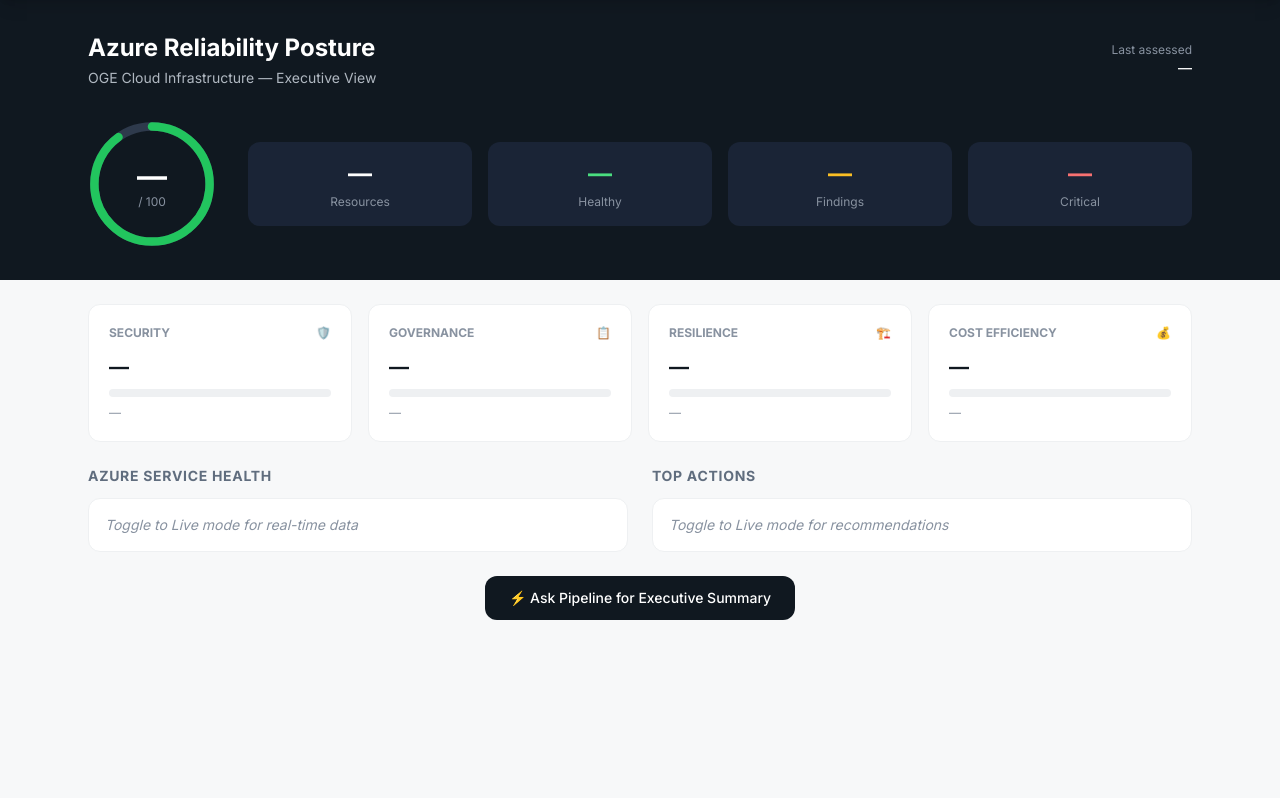
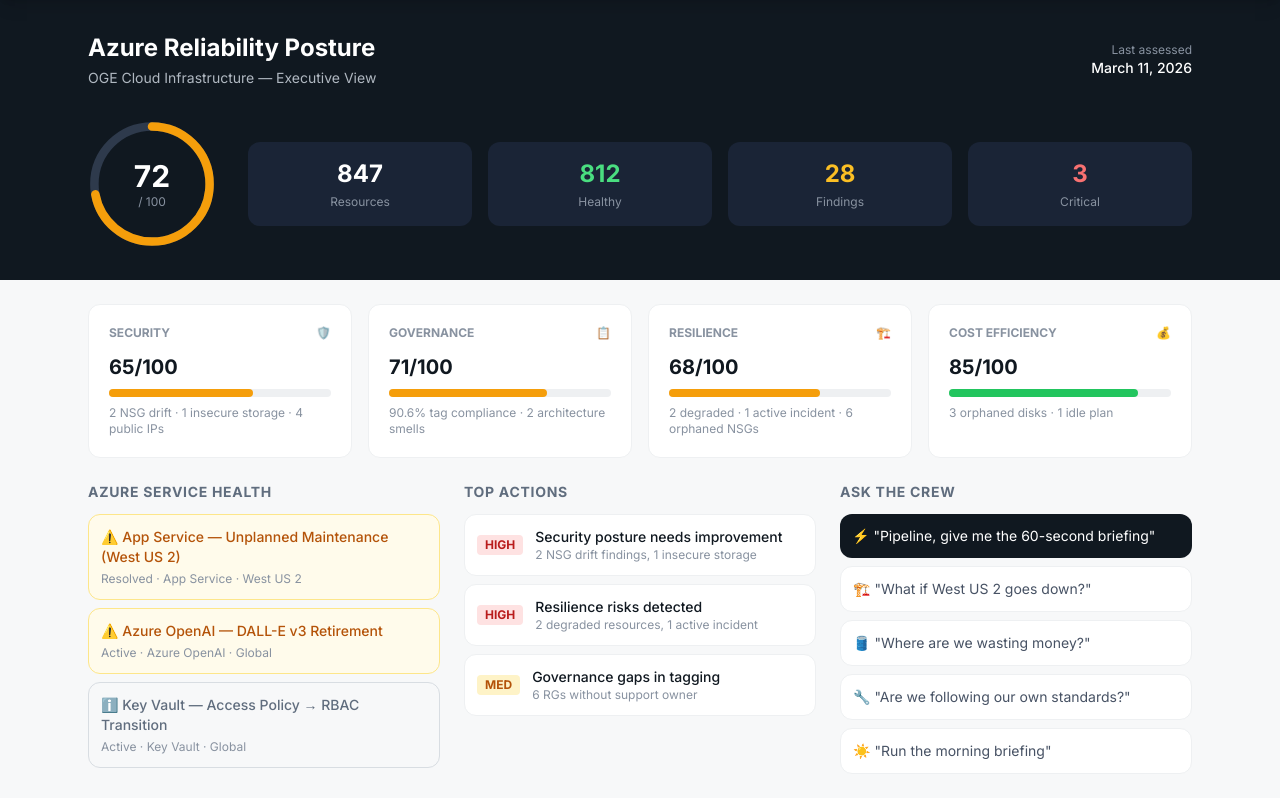
Before and after one commit to Sleepyreaper/OGEAgenticITOperations, a Flask app: page / in a window 1280 px wide. Shown: the part 64-862 px from the top of the page. Before the commit the page ends 684 px from the top, so only its background shows below. Run offline with Flask 3, Linux system fonts and the light colour scheme; some libraries are stand-ins or nearby versions.

Commit message:
Reliability page: demo data pre-populated, executive chat with suggested questions, 3-column layout

```diff
--- a/templates/index.html
+++ b/templates/index.html
@@ -99,7 +99,7 @@
           </div>
           <div class="text-right">
             <div class="text-xs text-oge-gray-400">Last assessed</div>
-            <div class="text-sm font-medium" id="exec-timestamp">—</div>
+            <div class="text-sm font-medium" id="exec-timestamp">March 11, 2026</div>
           </div>
         </div>
 
@@ -108,30 +108,30 @@
           <div class="relative">
             <svg class="w-32 h-32" viewBox="0 0 120 120">
               <circle cx="60" cy="60" r="54" fill="none" stroke="#2E3A4C" stroke-width="8"/>
-              <circle id="exec-score-ring" cx="60" cy="60" r="54" fill="none" stroke="#22C55E" stroke-width="8"
-                stroke-dasharray="339.3" stroke-dashoffset="34" stroke-linecap="round"
+              <circle id="exec-score-ring" cx="60" cy="60" r="54" fill="none" stroke="#F59E0B" stroke-width="8"
+                stroke-dasharray="339.3" stroke-dashoffset="95" stroke-linecap="round"
                 transform="rotate(-90 60 60)" style="transition: stroke-dashoffset 1s ease"/>
             </svg>
             <div class="absolute inset-0 flex flex-col items-center justify-center">
-              <span id="exec-score" class="text-3xl font-bold">—</span>
+              <span id="exec-score" class="text-3xl font-bold">72</span>
               <span class="text-xs text-oge-gray-400">/ 100</span>
             </div>
           </div>
           <div class="flex-1 grid grid-cols-4 gap-4">
             <div class="bg-oge-gray-800 rounded-xl p-4 text-center">
-              <div class="text-2xl font-bold" id="exec-resources">—</div>
+              <div class="text-2xl font-bold" id="exec-resources">847</div>
               <div class="text-xs text-oge-gray-400 mt-1">Resources</div>
             </div>
             <div class="bg-oge-gray-800 rounded-xl p-4 text-center">
-              <div class="text-2xl font-bold text-green-400" id="exec-healthy">—</div>
+              <div class="text-2xl font-bold text-green-400" id="exec-healthy">812</div>
               <div class="text-xs text-oge-gray-400 mt-1">Healthy</div>
             </div>
             <div class="bg-oge-gray-800 rounded-xl p-4 text-center">
-              <div class="text-2xl font-bold text-amber-400" id="exec-findings">—</div>
+              <div class="text-2xl font-bold text-amber-400" id="exec-findings">28</div>
               <div class="text-xs text-oge-gray-400 mt-1">Findings</div>
             </div>
             <div class="bg-oge-gray-800 rounded-xl p-4 text-center">
-              <div class="text-2xl font-bold text-red-400" id="exec-critical">—</div>
+              <div class="text-2xl font-bold text-red-400" id="exec-critical">3</div>
               <div class="text-xs text-oge-gray-400 mt-1">Critical</div>
             </div>
           </div>
@@ -145,63 +145,107 @@
         <div class="bg-white rounded-xl border border-oge-gray-100 p-5">
           <div class="flex items-center justify-between mb-3">
             <span class="text-xs font-bold text-oge-gray-400 uppercase">Security</span>
-            <span class="text-xs" id="exec-sec-icon">🛡️</span>
-          </div>
-          <div class="text-xl font-bold" id="exec-sec-score">—</div>
-          <div class="w-full bg-oge-gray-100 rounded-full h-2 mt-2"><div id="exec-sec-bar" class="bg-green-500 h-2 rounded-full" style="width:0%;transition:width 1s"></div></div>
-          <div class="text-xs text-oge-gray-400 mt-2" id="exec-sec-detail">—</div>
+            <span class="text-xs">🛡️</span>
+          </div>
+          <div class="text-xl font-bold" id="exec-sec-score">65/100</div>
+          <div class="w-full bg-oge-gray-100 rounded-full h-2 mt-2"><div id="exec-sec-bar" class="bg-amber-500 h-2 rounded-full" style="width:65%;transition:width 1s"></div></div>
+          <div class="text-xs text-oge-gray-400 mt-2" id="exec-sec-detail">2 NSG drift · 1 insecure storage · 4 public IPs</div>
         </div>
         <div class="bg-white rounded-xl border border-oge-gray-100 p-5">
           <div class="flex items-center justify-between mb-3">
             <span class="text-xs font-bold text-oge-gray-400 uppercase">Governance</span>
             <span class="text-xs">📋</span>
           </div>
-          <div class="text-xl font-bold" id="exec-gov-score">—</div>
-          <div class="w-full bg-oge-gray-100 rounded-full h-2 mt-2"><div id="exec-gov-bar" class="bg-blue-500 h-2 rounded-full" style="width:0%;transition:width 1s"></div></div>
-          <div class="text-xs text-oge-gray-400 mt-2" id="exec-gov-detail">—</div>
+          <div class="text-xl font-bold" id="exec-gov-score">71/100</div>
+          <div class="w-full bg-oge-gray-100 rounded-full h-2 mt-2"><div id="exec-gov-bar" class="bg-amber-500 h-2 rounded-full" style="width:71%;transition:width 1s"></div></div>
+          <div class="text-xs text-oge-gray-400 mt-2" id="exec-gov-detail">90.6% tag compliance · 2 architecture smells</div>
         </div>
         <div class="bg-white rounded-xl border border-oge-gray-100 p-5">
           <div class="flex items-center justify-between mb-3">
             <span class="text-xs font-bold text-oge-gray-400 uppercase">Resilience</span>
             <span class="text-xs">🏗️</span>
           </div>
-          <div class="text-xl font-bold" id="exec-res-score">—</div>
-          <div class="w-full bg-oge-gray-100 rounded-full h-2 mt-2"><div id="exec-res-bar" class="bg-violet-500 h-2 rounded-full" style="width:0%;transition:width 1s"></div></div>
-          <div class="text-xs text-oge-gray-400 mt-2" id="exec-res-detail">—</div>
+          <div class="text-xl font-bold" id="exec-res-score">68/100</div>
+          <div class="w-full bg-oge-gray-100 rounded-full h-2 mt-2"><div id="exec-res-bar" class="bg-amber-500 h-2 rounded-full" style="width:68%;transition:width 1s"></div></div>
+          <div class="text-xs text-oge-gray-400 mt-2" id="exec-res-detail">2 degraded · 1 active incident · 6 orphaned NSGs</div>
         </div>
         <div class="bg-white rounded-xl border border-oge-gray-100 p-5">
           <div class="flex items-center justify-between mb-3">
             <span class="text-xs font-bold text-oge-gray-400 uppercase">Cost Efficiency</span>
             <span class="text-xs">💰</span>
           </div>
-          <div class="text-xl font-bold" id="exec-cost-score">—</div>
-          <div class="w-full bg-oge-gray-100 rounded-full h-2 mt-2"><div id="exec-cost-bar" class="bg-green-500 h-2 rounded-full" style="width:0%;transition:width 1s"></div></div>
-          <div class="text-xs text-oge-gray-400 mt-2" id="exec-cost-detail">—</div>
+          <div class="text-xl font-bold" id="exec-cost-score">85/100</div>
+          <div class="w-full bg-oge-gray-100 rounded-full h-2 mt-2"><div id="exec-cost-bar" class="bg-green-500 h-2 rounded-full" style="width:85%;transition:width 1s"></div></div>
+          <div class="text-xs text-oge-gray-400 mt-2" id="exec-cost-detail">3 orphaned disks · 1 idle plan</div>
         </div>
       </div>
 
-      <!-- Active incidents & top actions -->
-      <div class="grid grid-cols-2 gap-6">
+      <!-- Service health + actions + crew insight -->
+      <div class="grid grid-cols-3 gap-6">
+        <!-- Service Health -->
         <div>
           <h2 class="text-sm font-bold text-oge-gray-500 uppercase tracking-wider mb-3">Azure Service Health</h2>
           <div id="exec-service-health" class="space-y-2">
-            <div class="bg-white rounded-xl border border-oge-gray-100 p-4 text-sm text-oge-gray-400 italic">Toggle to Live mode for real-time data</div>
-          </div>
-        </div>
+            <div class="bg-amber-50 border border-amber-200 rounded-xl p-3 cursor-pointer hover:shadow-md" onclick="askCouncil('The App Service in West US 2 had unplanned maintenance recently. Which of our resources are affected? What proactive resilience steps should we take?')">
+              <div class="font-medium text-amber-700 text-sm">⚠️ App Service — Unplanned Maintenance (West US 2)</div>
+              <div class="text-xs text-oge-gray-400 mt-1">Resolved · App Service · West US 2</div>
+            </div>
+            <div class="bg-amber-50 border border-amber-200 rounded-xl p-3 cursor-pointer hover:shadow-md" onclick="askCouncil('DALL-E model version 3 is being retired. Do we use this model? What is our migration plan?')">
+              <div class="font-medium text-amber-700 text-sm">⚠️ Azure OpenAI — DALL-E v3 Retirement</div>
+              <div class="text-xs text-oge-gray-400 mt-1">Active · Azure OpenAI · Global</div>
+            </div>
+            <div class="bg-oge-gray-50 border border-oge-gray-200 rounded-xl p-3 cursor-pointer hover:shadow-md" onclick="askCouncil('Key Vault access policy to RBAC transition — are our vaults affected? What do we need to do?')">
+              <div class="font-medium text-oge-gray-500 text-sm">ℹ️ Key Vault — Access Policy → RBAC Transition</div>
+              <div class="text-xs text-oge-gray-400 mt-1">Active · Key Vault · Global</div>
+            </div>
+          </div>
+        </div>
+
+        <!-- Top Actions -->
         <div>
           <h2 class="text-sm font-bold text-oge-gray-500 uppercase tracking-wider mb-3">Top Actions</h2>
           <div id="exec-actions" class="space-y-2">
-            <div class="bg-white rounded-xl border border-oge-gray-100 p-4 text-sm text-oge-gray-400 italic">Toggle to Live mode for recommendations</div>
-          </div>
-        </div>
-      </div>
-
-      <!-- Ask Pipeline for exec summary -->
-      <div class="mt-6 text-center">
-        <button onclick="askCouncil('Give me a 60-second executive briefing on our Azure reliability posture. Cover: Are we at risk of an outage? What is our biggest vulnerability? What one thing should I fund to improve resilience? Keep it executive-level — no jargon.')"
-          class="px-6 py-3 bg-oge-black text-white rounded-xl text-sm font-medium hover:bg-oge-gray-700">
-          ⚡ Ask Pipeline for Executive Summary
-        </button>
+            <div class="bg-white border border-oge-gray-100 rounded-xl p-3 flex items-center gap-3 cursor-pointer hover:shadow-md" onclick="askCouncil('Our security posture score is 65/100. What are the top 3 things we should fix to get above 80? How much would each cost to implement?')">
+              <span class="px-2 py-0.5 bg-red-100 text-red-700 text-xs font-bold rounded">HIGH</span>
+              <div><div class="text-sm font-medium">Security posture needs improvement</div><div class="text-xs text-oge-gray-400">2 NSG drift findings, 1 insecure storage</div></div>
+            </div>
+            <div class="bg-white border border-oge-gray-100 rounded-xl p-3 flex items-center gap-3 cursor-pointer hover:shadow-md" onclick="askCouncil('2 resources are degraded in our environment. What is the business impact and what investments in resilience would prevent this?')">
+              <span class="px-2 py-0.5 bg-red-100 text-red-700 text-xs font-bold rounded">HIGH</span>
+              <div><div class="text-sm font-medium">Resilience risks detected</div><div class="text-xs text-oge-gray-400">2 degraded resources, 1 active incident</div></div>
+            </div>
+            <div class="bg-white border border-oge-gray-100 rounded-xl p-3 flex items-center gap-3 cursor-pointer hover:shadow-md" onclick="askCouncil('Our governance score is 71/100. What are the tagging gaps and how do we get to 95%+ compliance?')">
+              <span class="px-2 py-0.5 bg-amber-100 text-amber-700 text-xs font-bold rounded">MED</span>
+              <div><div class="text-sm font-medium">Governance gaps in tagging</div><div class="text-xs text-oge-gray-400">6 RGs without support owner</div></div>
+            </div>
+          </div>
+        </div>
+
+        <!-- The Crew's Take -->
+        <div>
+          <h2 class="text-sm font-bold text-oge-gray-500 uppercase tracking-wider mb-3">Ask the Crew</h2>
+          <div class="space-y-2">
+            <button onclick="askCouncil('Give me a 60-second executive briefing on our Azure reliability. Are we at risk of an outage? What is our single biggest vulnerability? What one investment should I prioritize?')"
+              class="w-full text-left bg-oge-black text-white rounded-xl p-3 hover:bg-oge-gray-700 text-sm">
+              ⚡ "Pipeline, give me the 60-second briefing"
+            </button>
+            <button onclick="askCouncil('If West US 2 went down right now, what is our blast radius? Which teams are affected? What would it cost to add region redundancy?')"
+              class="w-full text-left bg-white border border-oge-gray-100 rounded-xl p-3 hover:border-oge-red text-sm text-oge-gray-600">
+              🏗️ "What if West US 2 goes down?"
+            </button>
+            <button onclick="askCouncil('Show me where we are wasting money. Not generic advice — specific resources, specific dollars, specific recommendations.')"
+              class="w-full text-left bg-white border border-oge-gray-100 rounded-xl p-3 hover:border-oge-red text-sm text-oge-gray-600">
+              🛢️ "Where are we wasting money?"
+            </button>
+            <button onclick="askCouncil('Are we following our own standards? Check our Terraform patterns, tagging compliance, naming conventions, and network topology against Azure Well-Architected Framework.')"
+              class="w-full text-left bg-white border border-oge-gray-100 rounded-xl p-3 hover:border-oge-red text-sm text-oge-gray-600">
+              🔧 "Are we following our own standards?"
+            </button>
+            <button onclick="runMorningBriefing()"
+              class="w-full text-left bg-white border border-oge-gray-100 rounded-xl p-3 hover:border-oge-red text-sm text-oge-gray-600">
+              ☀️ "Run the morning briefing"
+            </button>
+          </div>
+        </div>
       </div>
     </div>
   </div>
```
